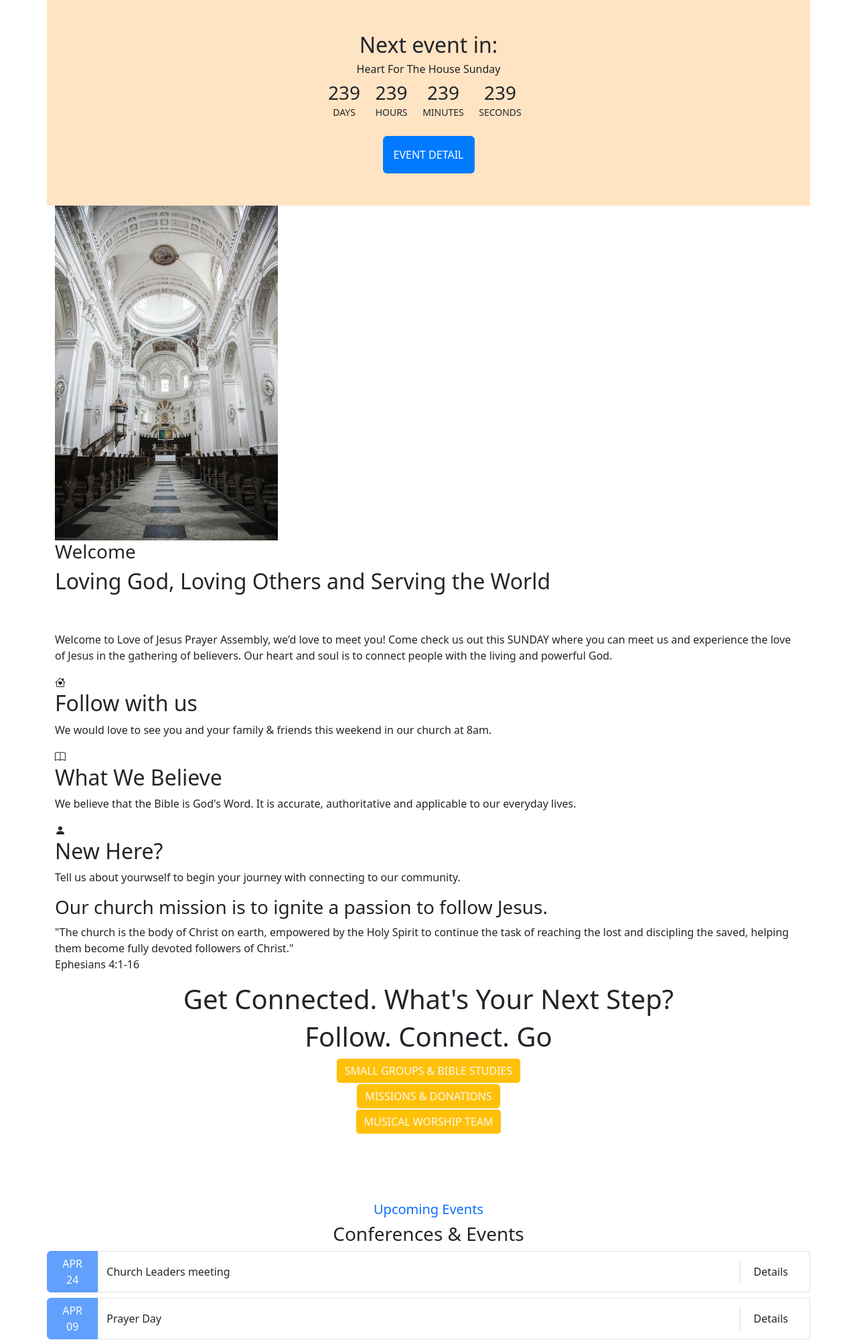
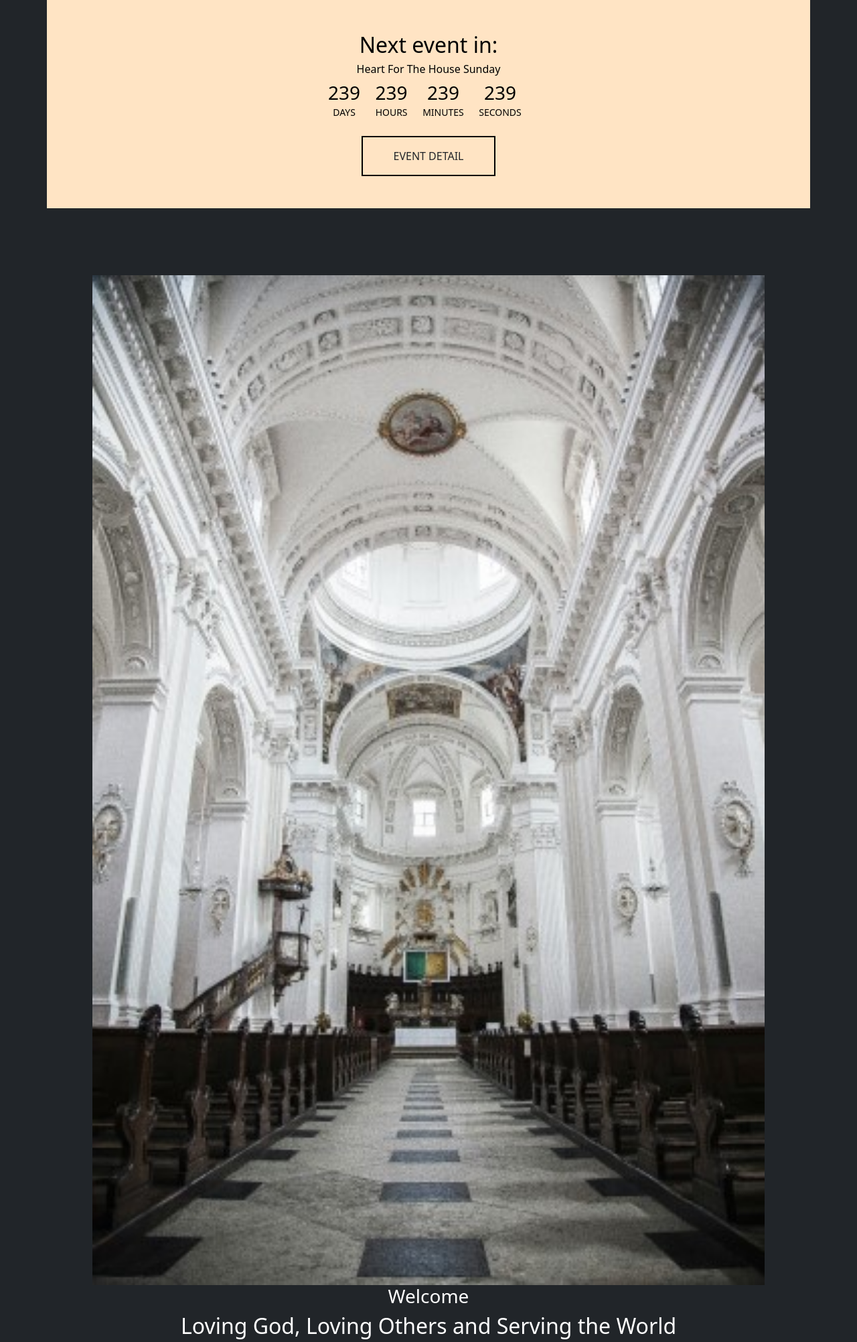
Before and after one commit to i-ekundayo/LOJPA, a PHP site: page / in a window 1280 px wide. Shown: the part 1048-3052 px from the top of the page at 67% size. Run offline with PHP 8.4, Linux system fonts and the light colour scheme.

Commit message:
worked on the nextUpcomingEvent and welcomeSection

```diff
--- a/index.html
+++ b/index.html
@@ -63,7 +63,7 @@
     </section>
 
     <!-- Welcome Section -->
-    <section class="container">
+    <section id="welcomeSection" class="container">
         <img src="images/church-mobile.jpg" alt="">
         <aside>
             <div>
--- a/style.css
+++ b/style.css
@@ -3,6 +3,11 @@
     padding: 0;
     box-sizing: border-box;
     list-style: none;
+}
+
+body{
+    background-color: #212529;
+    color: white;
 }
 
 a{
@@ -24,6 +29,10 @@ footer {
     outline: none;
     box-shadow: none;
     border: none;
+}
+
+#nextUpcomingEvent {
+    color: black;
 }
 
 #nextUpcomingEvent #image-slider{
@@ -49,31 +58,30 @@ footer {
     padding-bottom: 0;
 }
 
-/* #nextUpcomingEvent button{
+#nextUpcomingEvent button{
     width: 200px;
     background: linear-gradient(to right, red 50%, bisque 50%);
+    background-size: 200% 100%;
+    background-position: 100% 0;
+    transition: background-position 0.25s ease-in-out;
     background-color: bisque;
     border: 2px solid black;
     border-radius: 0;
-} */
-
-.bg-expand {
-    background: linear-gradient(to right, #ff5733 50%, #007bff 50%);
-    background-size: 200% 100%;
-    background-position: 100% 0;
-    transition: background-position 0.5s ease-in-out;
-    color: white;
-    border: none;
-    padding: 10px 20px;
-    font-size: 16px;
-    cursor: pointer;
 }
 
-.bg-expand:hover{
-    /* background-color: red;
+#nextUpcomingEvent button:hover{
+    background-position: 0% 0;
     color: white;
-    border: 2px solid red; */
-    background-position: 0 0;
+    border: 2px solid red;
+}
+
+#welcomeSection {
+    margin-top: 100px;
+    text-align: center;
+}
+
+#welcomeSection img {
+    width: 90%;
 }
 
 
```
